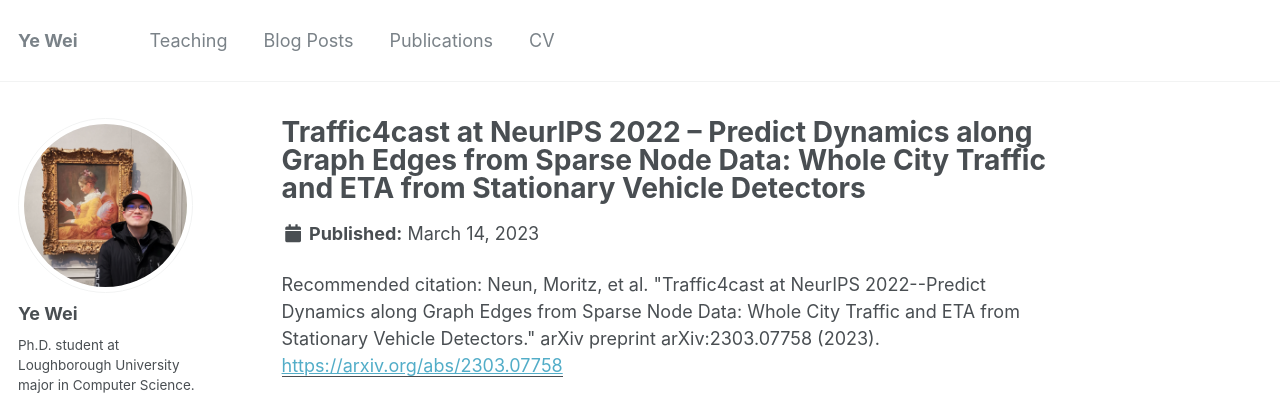
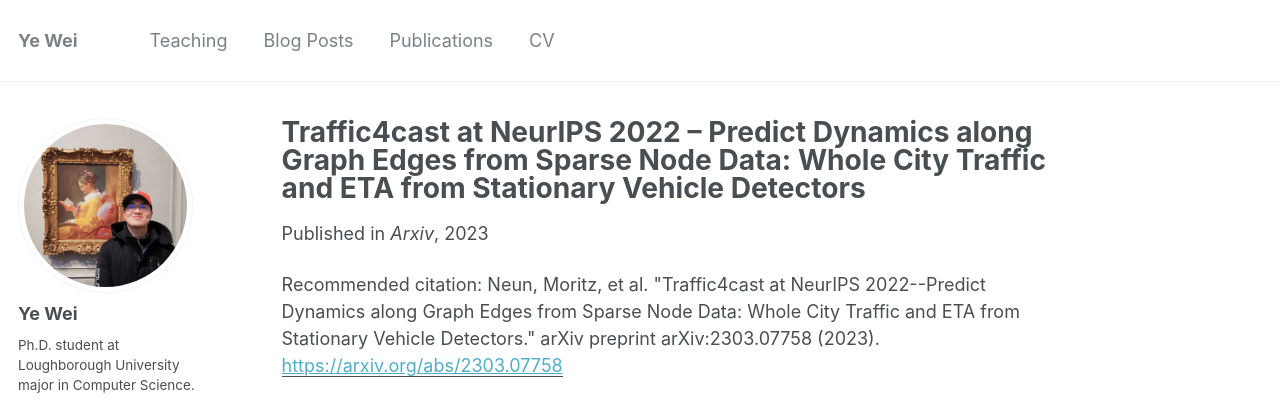
Before and after one commit to Ye-We1/Ye-We1.github.io, a Jekyll site: the page built from _publications/2023-t4c22.md, in a window 1280 px wide and 973 px high. Shown: the top 406 px of the window. Built offline with Jekyll 4.4.1, drawn with Linux system fonts in a browser that asks for light colours; some of the changed lines change nothing that is shown.

Commit message:
Update 2023-t4c22.md

```diff
--- a/_publications/2023-t4c22.md
+++ b/_publications/2023-t4c22.md
@@ -4,7 +4,7 @@ collection: publications
 permalink: /publication/2023-t4c22
 excerpt: 'Pre-print under review, submitted to Proceedings of Machine Learning Research'
 date: 2023-03-14
-# venue: 'Arxiv: Machine Learning (cs.LG)'
+venue: 'Arxiv'
 paperurl: 'https://arxiv.org/abs/2303.07758'
 citation: 'Neun, Moritz, et al. "Traffic4cast at NeurIPS 2022--Predict Dynamics along Graph Edges from Sparse Node Data: Whole City Traffic and ETA from Stationary Vehicle Detectors." arXiv preprint arXiv:2303.07758 (2023).'
 ---
```
